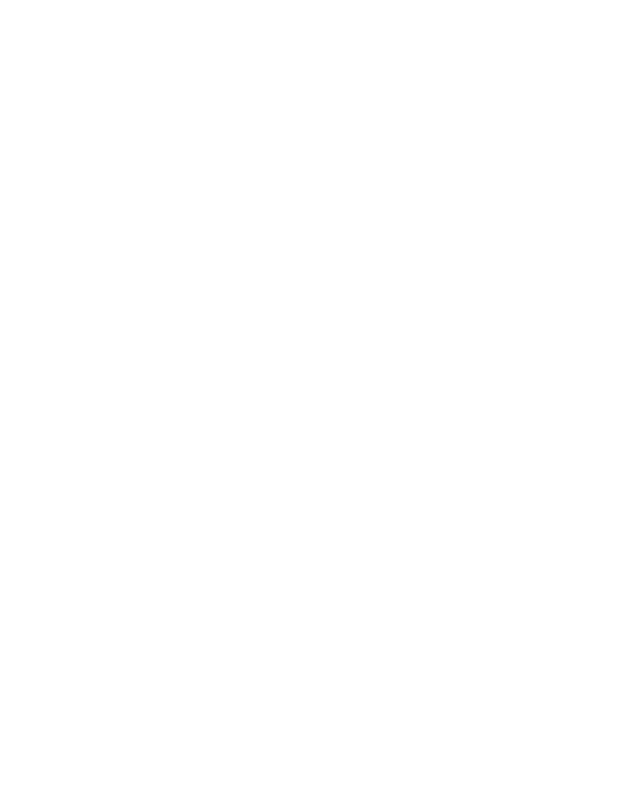
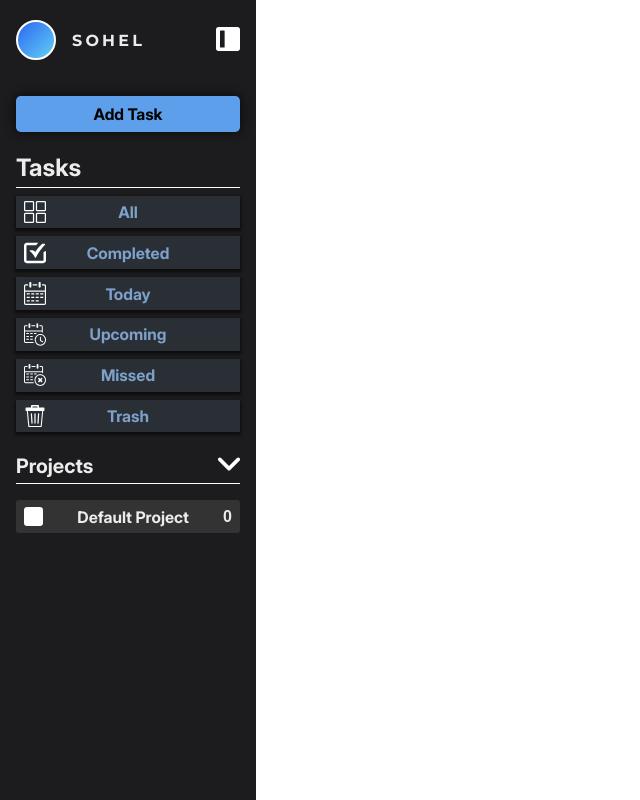
Before and after one commit to 5OH3L/Todo-list, a website built with webpack: page src/templates/template.html in a window 1280 px wide. Shown: the whole page, without its empty margins (0-640 px from the left). Built offline with nearby package versions, Linux system fonts and the light colour scheme.

Commit message:
Add sidebar UI

```diff
--- a/package.json
+++ b/package.json
@@ -18,10 +18,15 @@
   },
   "homepage": "https://github.com/5OH3L/Todo-list#readme",
   "devDependencies": {
+    "css-loader": "^7.1.2",
     "html-webpack-plugin": "^5.6.3",
+    "style-loader": "^4.0.0",
     "webpack": "^5.99.6",
     "webpack-cli": "^6.0.1",
     "webpack-dev-server": "^5.2.1",
     "webpack-merge": "^6.0.1"
+  },
+  "dependencies": {
+    "html-loader": "^5.1.0"
   }
 }
--- a/src/scripts/main.js
+++ b/src/scripts/main.js
@@ -1,2 +1,4 @@
+import "../styles/style.css"
 import Todo from './todo.js'
 import Modify from './todo-modify.js'
+import "../fonts/montserrat/Montserrat-Bold.ttf"
--- /dev/null
+++ b/src/styles/style.css
@@ -0,0 +1,266 @@
+@font-face {
+    font-family: 'montserrat-bold';
+    src: url("../fonts/montserrat/Montserrat-Bold.ttf")
+}
+
+@font-face {
+    font-family: 'inter-bold';
+    src: url("../fonts/montserrat/Inter_28pt-Bold.ttf")
+}
+
+*,
+*::before,
+*::after {
+    margin: 0;
+    padding: 0;
+    box-sizing: border-box;
+}
+
+:root {
+    --header-height: 10vh;
+    --primary-background-color: #1C1C1E;
+    --sidebar-padding: 0 1rem;
+}
+
+/* Layout */
+#content,
+#sidebar,
+#content-main {
+    height: 100vh;
+}
+
+#content {
+    display: flex;
+    width: 100%;
+}
+
+#sidebar {
+    flex: 1;
+}
+
+#content-main {
+    flex: 4;
+    display: flex;
+    flex-direction: column;
+}
+
+#header {
+    height: var(--header-height);
+}
+
+#main {
+    height: 100%;
+}
+
+/* Sidebar */
+#sidebar {
+    display: flex;
+    flex-direction: column;
+    justify-content: flex-start;
+    align-items: center;
+    text-align: center;
+    color: #ECECEC;
+    font-family: 'inter-bold', 'Trebuchet MS', 'Lucida Sans Unicode', 'Lucida Grande', 'Lucida Sans', Arial, sans-serif;
+    font-weight: bold;
+    background-color: var(--primary-background-color);
+    gap: 1rem;
+    overflow-x: hidden;
+    overflow-y: auto;
+}
+
+#sidebar>* {
+    width: 100%;
+    padding: var(--sidebar-padding);
+}
+
+#sidebar-header,
+#filtered-tasks,
+#projects {
+    width: 100%;
+}
+
+/* User Information */
+#sidebar-header {
+    height: var(--header-height);
+    display: flex;
+    justify-content: space-between;
+    align-items: center;
+    padding: var(--sidebar-padding);
+    gap: 1rem;
+}
+
+#user-info {
+    display: flex;
+    justify-content: center;
+    align-items: center;
+    gap: 1rem;
+}
+
+#user-logo {
+    height: 2.5rem;
+    width: 2.5rem;
+    background-image: linear-gradient(-45deg, #62cff4, #2c67f2);
+    border-radius: 100%;
+    border: 2px solid white;
+}
+
+#user-name {
+    font-family: 'montserrat-bold', 'Trebuchet MS', 'Lucida Sans Unicode', 'Lucida Grande', 'Lucida Sans', Arial, sans-serif;
+    font-weight: bold;
+    letter-spacing: 0.2rem;
+}
+
+#button-toggle-sidebar {
+    background: none;
+    border: none;
+    color: white;
+    cursor: pointer;
+}
+
+#button-toggle-sidebar>.icon {
+    height: 1.5rem;
+    width: 1.5rem;
+}
+
+/* Add Task Button */
+#button-add-task {
+    background: none;
+    border: none;
+    color: black;
+    font-family: inherit;
+    font-weight: inherit;
+    width: 100%;
+    background-color: #5D9FEB;
+    padding: 0.5rem 0;
+    font-size: 1rem;
+    border-radius: 0.3rem;
+    box-shadow: 0 0 10px 1px #0C0C0D;
+}
+
+/* Filtered Tasks */
+#filtered-tasks {
+    display: flex;
+    flex-direction: column;
+    justify-content: center;
+    align-items: stretch;
+    gap: 0.5rem;
+}
+
+#filtered-tasks-heading {
+    text-align: start;
+    border-bottom: 1px solid #FFFFFF;
+    padding: 0.3rem 0;
+}
+
+.filtered-task {
+    background-color: #2A2F36;
+    display: flex;
+    justify-content: center;
+    align-items: center;
+    position: relative;
+    box-shadow: 0 2px 3px 1px #0C0C0D;
+}
+
+.filtered-task-title {
+    background: none;
+    border: none;
+    color: #7DA1CB;
+    font-family: inherit;
+    font-weight: inherit;
+    cursor: inherit;
+    font-size: 1rem;
+    padding: 0.4rem 0;
+}
+
+/* Projects */
+
+#projects {
+    display: flex;
+    flex-direction: column;
+    justify-content: center;
+    align-items: center;
+    gap: 1rem;
+    padding: 0;
+}
+
+#projects-heading {
+    padding: var(--sidebar-padding);
+}
+
+#projects-heading,
+#project-dropdown-button {
+    width: 100%;
+}
+
+#project-dropdown-button {
+    display: flex;
+    justify-content: space-between;
+    align-items: center;
+    background: none;
+    border: none;
+    border-bottom: 1px solid #FFFFFF;
+    text-align: start;
+    padding: 0.3rem 0;
+    color: inherit;
+    font-family: inherit;
+    font-weight: inherit;
+}
+
+#all-projects-container {
+    display: flex;
+    flex-direction: column;
+    justify-content: center;
+    align-items: center;
+    gap: 1rem;
+    width: 100%;
+    padding: var(--sidebar-padding);
+}
+
+.project {
+    width: 100%;
+    display: flex;
+    justify-content: space-between;
+    align-items: center;
+    background-color: #333333;
+    padding: 0.4rem 0.5rem;
+    border-radius: 0.2rem;
+}
+
+.project-label-color {
+    height: 1.2rem;
+    width: 1.2rem;
+    background-color: white;
+    border-radius: 0.2rem;
+}
+
+.total-tasks-counter {
+    font-family: Arial, Helvetica, sans-serif;
+    font-weight: bold;
+}
+
+/* Clickable Elements */
+#button-add-task,
+.filtered-task,
+#project-dropdown-button,
+.project {
+    cursor: pointer;
+}
+
+/* Icons */
+.filtered-task-icon {
+    position: absolute;
+    display: flex;
+    justify-content: center;
+    align-items: center;
+    top: 0;
+    left: 0;
+    height: 100%;
+    padding-left: 0.5rem;
+}
+
+.filtered-task-icon>.icon,
+.caret>.icon {
+    height: 1.4rem;
+    width: 1.4rem;
+    filter: invert(1);
+}
--- a/src/templates/template.html
+++ b/src/templates/template.html
@@ -1,10 +1,73 @@
 <!DOCTYPE html>
 <html lang="en">
+
 <head>
     <meta charset="UTF-8">
     <meta name="viewport" content="width=device-width, initial-scale=1.0">
     <title>Todo List</title>
 </head>
+
 <body>
+    <div id="content">
+        <aside id="sidebar">
+            <section id="sidebar-header">
+                <section id="user-info">
+                    <div id="user-logo"></div>
+                    <p id="user-name">SOHEL</p>
+                </section>
+                <button id="button-toggle-sidebar"><img title="Hide Sidebar" src="../icons/iconToggleSidebar.svg" alt="Toggle Sidebar Icon" class="icon"></button>
+            </section>
+            <section id="add-task">
+                <button id="button-add-task">Add Task</button>
+            </section>
+            <section id="filtered-tasks">
+                <h2 id="filtered-tasks-heading">Tasks</h2>
+                <div class="filtered-task" title="View All Tasks">
+                    <div class="filtered-task-icon"><img src="../icons/iconAllTasks.svg" alt="All Tasks Icon" class="icon"></div>
+                    <button class="filtered-task-title">All</button>
+                </div>
+                <div class="filtered-task" title="View Completed Tasks">
+                    <div class="filtered-task-icon"><img src="../icons/iconCompletedTasks.svg" alt="All Tasks Icon" class="icon"></div>
+                    <button class="filtered-task-title">Completed</button>
+                </div>
+                <div class="filtered-task" title="View Today's Tasks">
+                    <div class="filtered-task-icon"><img src="../icons/iconTodayTasks.svg" alt="Todays Tasks Icon" class="icon"></div>
+                    <button class="filtered-task-title">Today</button>
+                </div>
+                <div class="filtered-task" title="View Upcoming Tasks">
+                    <div class="filtered-task-icon"><img src="../icons/iconUpcomingTasks.svg" alt="Upcoming Tasks Icon" class="icon"></div>
+                    <button class="filtered-task-title">Upcoming</button>
+                </div>
+                <div class="filtered-task" title="View Missed Tasks">
+                    <div class="filtered-task-icon"><img src="../icons/iconMissedTasks.svg" alt="Missed Tasks Icon" class="icon"></div>
+                    <button class="filtered-task-title">Missed</button>
+                </div>
+                <div class="filtered-task" title="View Removed Tasks">
+                    <div class="filtered-task-icon"><img src="../icons/iconTrashTasks.svg" alt="Trashed Tasks Icon" class="icon"></div>
+                    <button class="filtered-task-title">Trash</button>
+                </div>
+            </section>
+            <section id="projects">
+                <div id="projects-heading">
+                    <button id="project-dropdown-button">
+                        <h2>Projects</h2>
+                        <div class="caret" title="Hide All Projects"><img src="../icons/iconProjectDropdown.svg" alt="Projet Drop-down Icon" class="icon"></div>
+                    </button>
+                </div>
+                <div id="all-projects-container">
+                    <div class="project">
+                        <div class="project-label-color"></div>
+                        <div class="project-title">Default Project</div>
+                        <div class="total-tasks-counter">0</div>
+                    </div>
+                </div>
+            </section>
+        </aside>
+        <div id="content-main">
+            <header id="header"></header>
+            <main id="main"></main>
+        </div>
+    </div>
 </body>
+
 </html>
--- a/webpack.common.js
+++ b/webpack.common.js
@@ -8,6 +8,22 @@ module.exports = {
             template: './src/templates/template.html'
         }),
     ],
+    module: {
+        rules: [
+            {
+                test: /\.css$/i,
+                use: [ "style-loader", "css-loader" ],
+            },
+            {
+                test: /\.(png|svg|jpg|jpeg|gif|ttf)$/i,
+                type: "asset/resource",
+            },
+            {
+                test: /\.html$/i,
+                loader: "html-loader",
+            }
+        ],
+    },
     output: {
         filename: '[name].bundle.js',
         path: path.resolve(__dirname, 'dist'),
```
Also changed, not shown: src/fonts/montserrat/Inter_28pt-Bold.ttf (added), src/fonts/montserrat/Montserrat-Bold.ttf (added), src/icons/iconAllTasks.svg (added), src/icons/iconCompletedTasks.svg (added), src/icons/iconMissedTasks.svg (added), src/icons/iconProjectDropdown.svg (added), src/icons/iconTodayTasks.svg (added), src/icons/iconToggleSidebar.svg (added), src/icons/iconTrashTasks.svg (added), src/icons/iconUpcomingTasks.svg (added), 1 other file.
